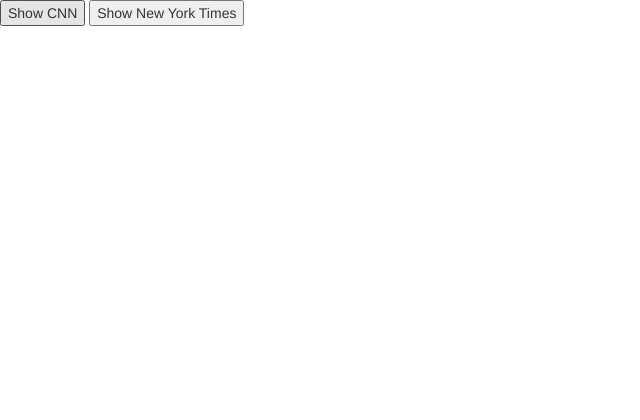
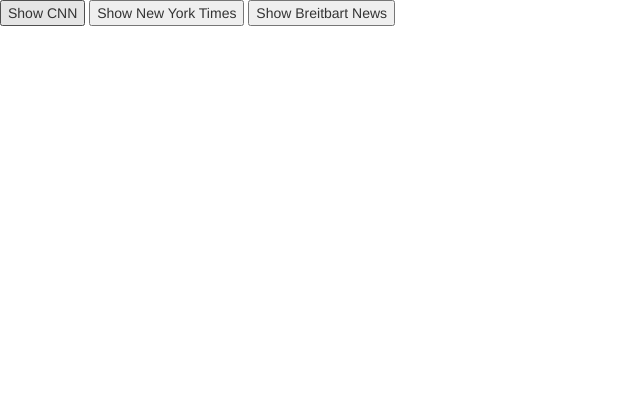
Before and after one commit to franziskagoltz/news_comparisor, a Flask app: page / in a window 1280 px wide. Shown: the top 420 px of the page, without its empty margins (0-640 px from the left). Before the commit the page ends 26 px from the top, so only its background shows below. Run offline with Flask 2, Linux system fonts and the light colour scheme; some libraries are stand-ins or nearby versions.

Commit message:
index.html: add wordcloud for breitbart news

```diff
--- a/templates/index.html
+++ b/templates/index.html
@@ -5,6 +5,7 @@
 <div>
     <button type="submit" id="show_cnn">Show CNN</button>
     <button type="submit" id="show_nyt">Show New York Times</button>
+    <button type="submit" id="show_breitbart">Show Breitbart News</button>
 </div>
 
 <script src="/static/jqcloud.js"></script>
@@ -50,10 +51,29 @@
             })
     })
 
+    // get word cloud for breitbart news
+
+    $("#show_breitbart").on("click", function(evt) {
+        evt.preventDefault();
+
+            $.get("/get-news.json", function(response) {
+
+                var words = response.breitbart;
+                var matches = [];
+
+                for (word in words) {
+                    matches.push({"text": word, "weight": words[word]})
+                }
+
+                $("#breitbart").jQCloud(matches);
+            })
+    })
+
 </script>
 
 <div>
   <div id="cnn" style="width: 450px; height: 300px; position: relative;"></div>
   <div id="nyt" style="width: 450px; height: 300px; position: relative;"></div>
+  <div id="breitbart" style="width: 450px; height: 300px; position: relative;"></div>
 </div>
 {% endblock %}
```
